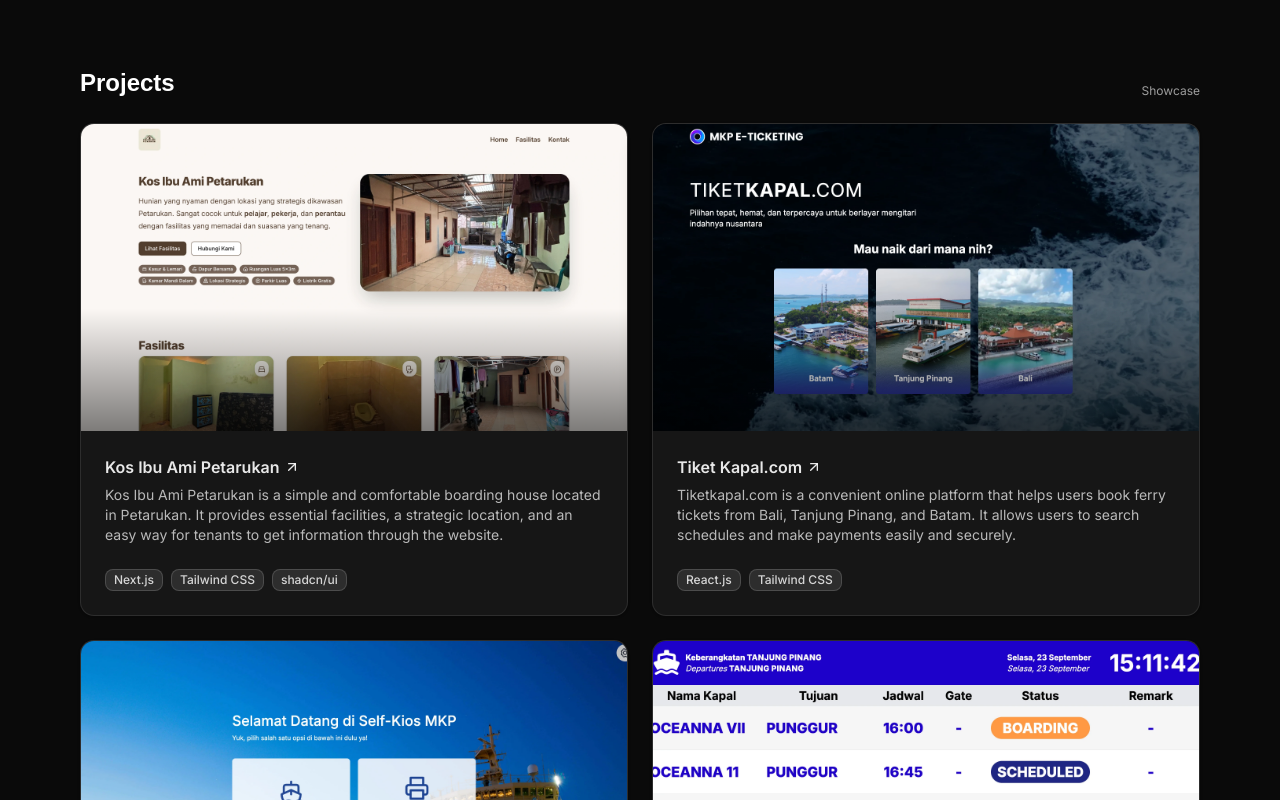
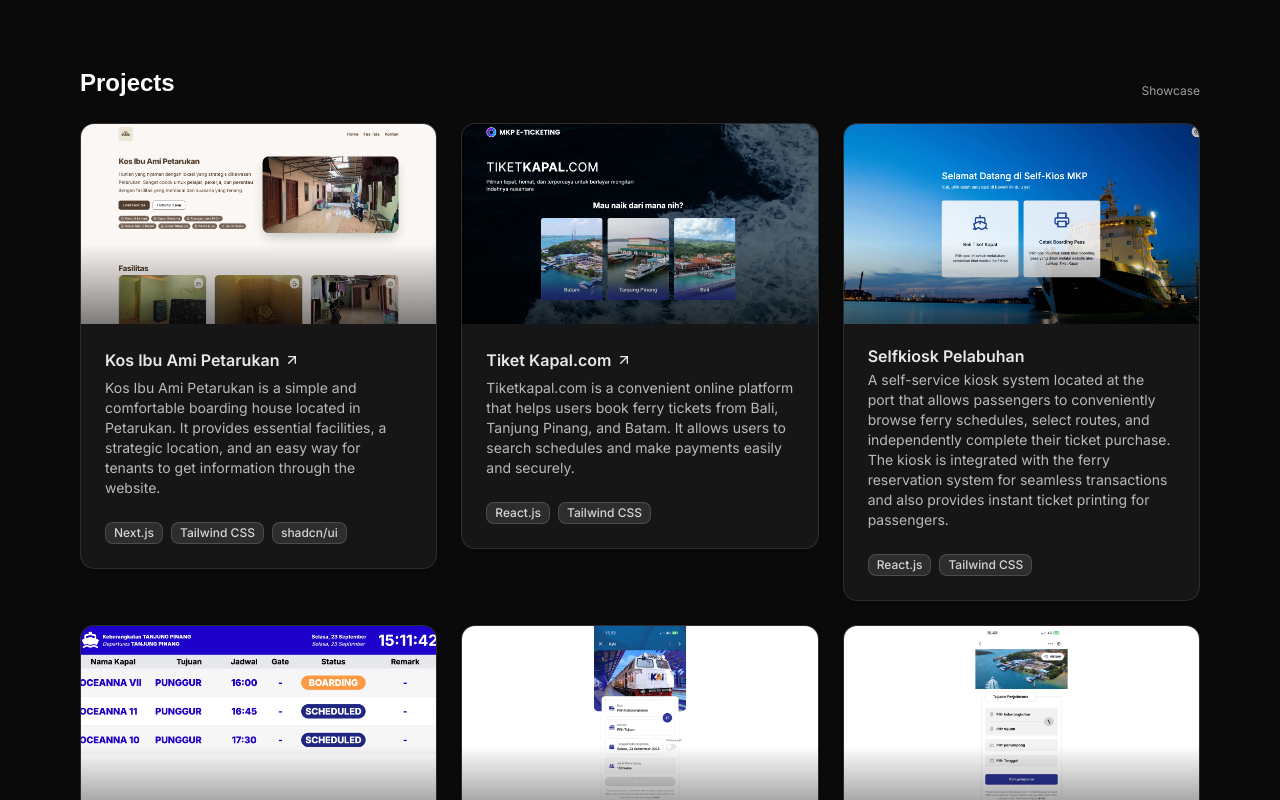
Before and after one commit to mazc0de/daffahanif.my.id, a Next.js app: page / in a window 1280 px wide. Shown: the part 2840-3640 px from the top of the page. Built offline with nearby package versions, Linux system fonts and the light colour scheme; a web font is replaced by a local one.

Commit message:
refactor: adjust project grid to three columns on medium screens

```diff
--- a/components/Projects.tsx
+++ b/components/Projects.tsx
@@ -33,7 +33,7 @@
           <h2 className='text-2xl font-semibold'>Projects</h2>
           <span className='text-xs text-white/60'>Showcase</span>
         </div>
-        <div className='grid gap-6 md:grid-cols-2 [&:hover_.card:not(:hover)]:opacity-50'>
+        <div className='grid gap-6 md:grid-cols-3 [&:hover_.card:not(:hover)]:opacity-50'>
           {projects.map((item: TProject, idx) => (
             <motion.div
               key={item.title}
```
